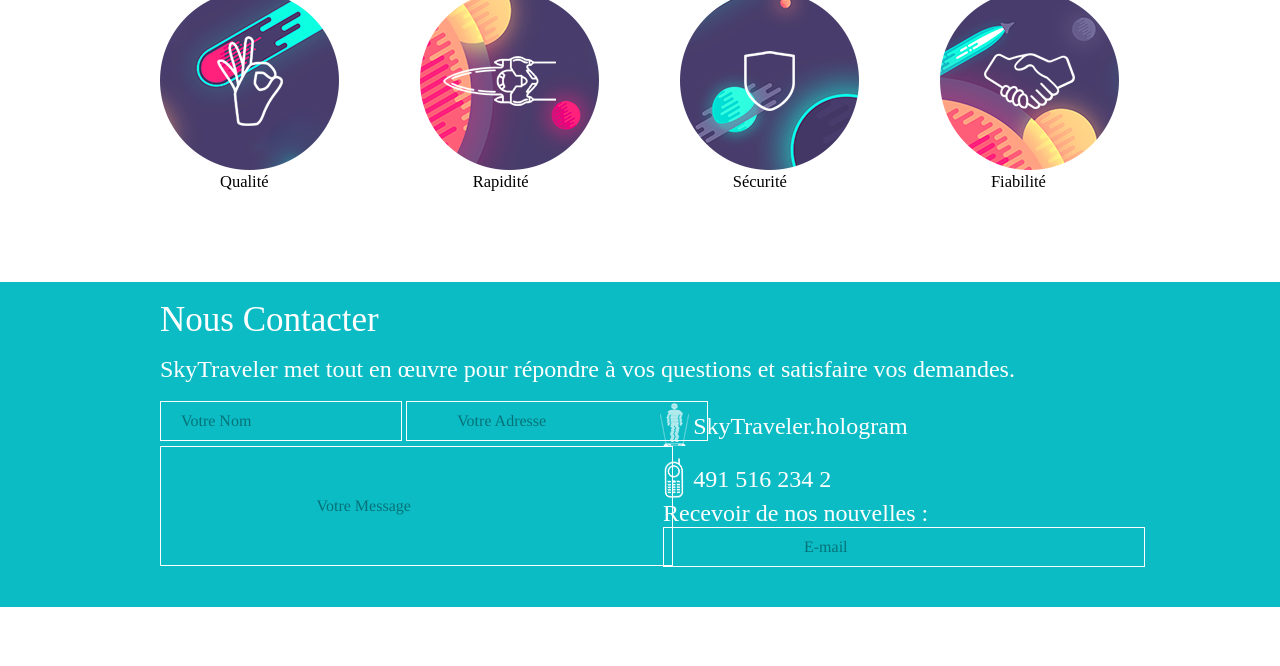
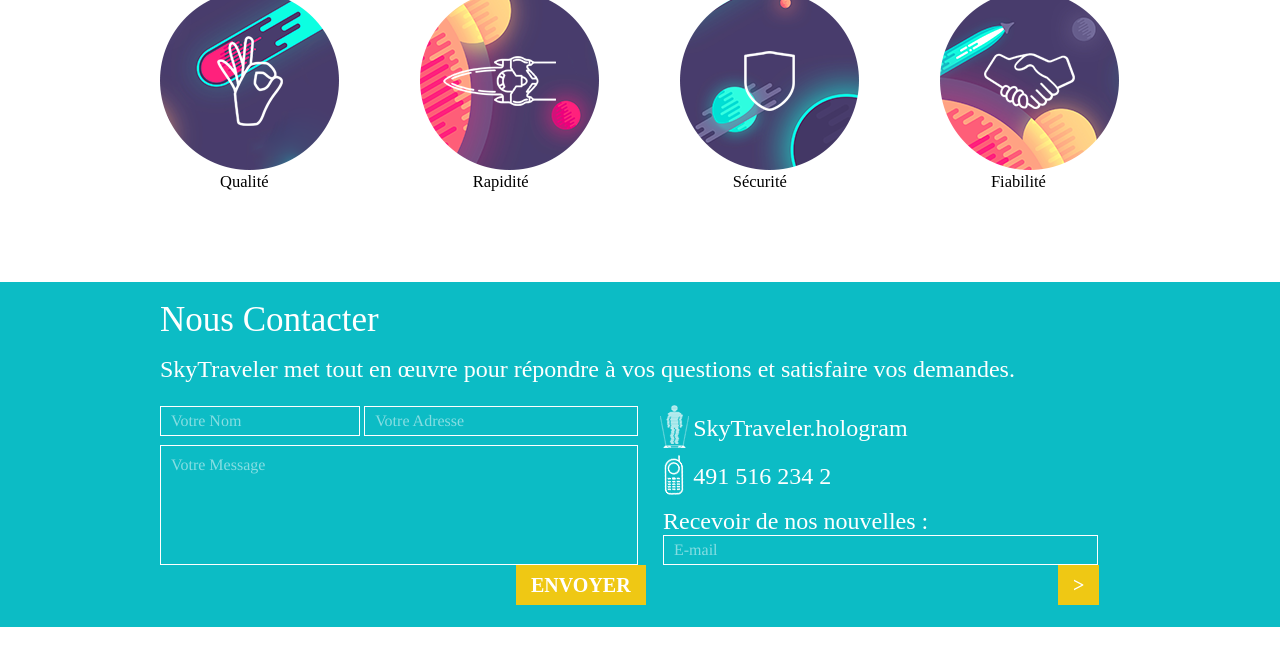
Before and after one commit to vanessachaddouk/starwars, a plain HTML site: page Inté SI/index.html in a window 1280 px wide. Shown: the part 1817-2483 px from the top of the page. Drawn offline with Linux system fonts and the light colour scheme.

Commit message:
Update contact

```diff
--- a/Inté SI/index.html
+++ b/Inté SI/index.html
@@ -53,14 +53,14 @@
             <p class="lol">Rapidité</p>
             <p class="lol">Sécurité</p>
             <p class="lol">Fiabilité</p>
-            <div class="background-contact">
-            </div>
+            <div class="background-contact"></div>
             <div class="contact">
-                <h3>Nous Contacter</span></h3>
+                <h3>Nous <div class="normal">Contacter</div></h3>
                 <span>SkyTraveler met tout en œuvre pour répondre à vos questions et satisfaire vos demandes.</span>
-                <input class="input-name" placeholder="Votre Nom"/>
-                <input class="input-adress" placeholder="Votre Adresse"/>
-                <input class="input-message" placeholder="Votre Message"/>
+                <textarea class="input-name" placeholder="Votre Nom"></textarea>
+                <textarea class="input-adress" placeholder="Votre Adresse"></textarea>
+                <textarea class="input-message" placeholder="Votre Message"></textarea>
+                <a href="#" class="myButton4">ENVOYER</a>
                 <div class="skytravelerhologram">
                     <img src="resources/hologram.png" alt="header" height="43" width="29">
                     <span>SkyTraveler.hologram</span>
@@ -71,16 +71,13 @@
                 </div>
                 <div class="newsletter">
                     <span>Recevoir de nos nouvelles :</span>
-                    <input class="input-newsletter" placeholder="E-mail"/>
+                    <textarea class="input-newsletter" placeholder="E-mail"></textarea>
+                    <a href="#" class="myButton5">></a>
                 </div>
             </div>
         </div>
+    </div>
 
-
-
-    </div>
     <div style="clear: both;"></div>
-
-    <script src="script.js"></script>
 </body>
 </html>
--- a/Inté SI/style.scss
+++ b/Inté SI/style.scss
@@ -19,7 +19,7 @@ body {
     margin-left: auto;
     margin-right: auto;
     width: 960px;
-    height: 1000px;
+    height: 3000px;
 }
 
 .firstPage  {
@@ -161,8 +161,6 @@ body {
 }
 
 .myButton3 {
-    -moz-box-shadow:inset 0px 1px 0px 0px #ffffff;
-    -webkit-box-shadow:inset 0px 1px 0px 0px #ffffff;
     box-shadow:inset 0px 1px 0px 0px #ffffff;
     background-color:#ffffff;
     display:inline-block;
@@ -199,7 +197,7 @@ body {
     margin-top: 92px;
     margin-left: -238px;
     width: 1430px;
-    height: 325px;
+    height: 345px;
     background-color: $blue;
 }
 
@@ -228,37 +226,69 @@ body {
     font-size: 24px;
     font-weight: lighter;
     }
+
+    div{
+        display: inline;
+    }
+}
+
+.myButton4 {
+    float: left;
+    margin-left: 356px;
+    background-color:#efc814;
+    cursor:pointer;
+    color:$white;
+    font-family:"Proxima Nova";
+    font-weight: lighter;
+    font-size:20px;
+    font-weight:bold;
+    padding:10px 15px;
+    text-decoration:none;
 }
 
 .input-name {
-  margin-top: 20px;
-  color: #057278;
-  padding: 10px 20px;
+  resize: none;
+  margin-top: 25px;
+  color: $white;
+  padding-left: 10px;
+  padding-top: 5px;
+  width: 200px;
+  height: 30px;
   border: 1px solid #ffffff;
   font: normal 16px/normal "Proxima Nova", Times, serif;
   background: rgba(252,252,252,0);
 }
 
 .input-name::-webkit-input-placeholder {
-    color:#057278;
+    color: $white;
+    opacity: 0.5;
 }
 
 .input-adress {
-  color: #057278;
-  padding: 10px 50px;
+  resize: none;
+  margin-top: 25px;
+  color: $white;
+  padding-left: 10px;
+  padding-top: 5px;
+  width: 274px;
+  height: 30px;
   border: 1px solid #ffffff;
   font: normal 16px/normal "Proxima Nova", Times, serif;
   background: rgba(252,252,252,0);
 }
 
 .input-adress::-webkit-input-placeholder {
-    color:#057278;
+    color: $white;
+    opacity: 0.5;
 }
 
 .input-message {
+  resize: none;
+  padding: 10px;
+  height: 120px;
+  width: 478px;
   display: block;
-  color: #057278;
-  padding: 50px 155.5px;
+  color: $white;
   border: 1px solid #ffffff;
   font: normal 16px/normal "Proxima Nova", Times, serif;
   background: rgba(252,252,252,0);
@@ -266,13 +296,14 @@ body {
 }
 
 .input-message::-webkit-input-placeholder {
-    color:#057278;
+    color: $white;
+    opacity: 0.5;
 }
 
 .skytravelerhologram {
     float: left;
     margin-left: 500px;
-    margin-top: -163px;
+    margin-top: -200px;
 
     span{
 
@@ -286,7 +317,7 @@ body {
 .phone {
     float: left;
     margin-left: 504px;
-    margin-top: -108px;
+    margin-top: -150px;
 
     span{
 
@@ -301,18 +332,38 @@ body {
 .newsletter {
     float: left;
     margin-left: 503px;
-    margin-top: -65px;
+    margin-top: -96px;
+
     .input-newsletter {
+    resize: none;
     margin-top: 2px;
+    height: 30px;
+    width: 435px;
+    padding-left: 10px;
+    padding-top: 5px;
     display: block;
-    color: #057278;
-    padding: 10px 140px;
+    color: $white;
     border: 1px solid #ffffff;
     font: normal 16px/normal "Proxima Nova", Times, serif;
     background: rgba(252,252,252,0);
     }
 }
 
+.myButton5 {
+    float: left;
+    margin-left: 395px;
+    background-color:#efc814;
+    cursor:pointer;
+    color:$white;
+    font-family:"Proxima Nova";
+    font-weight: lighter;
+    font-size:20px;
+    font-weight:bold;
+    padding:10px 15px;
+    text-decoration:none;
+}
+
 .input-newsletter::-webkit-input-placeholder {
-    color:#057278;
+    color: $white;
+    opacity: 0.5;
 }
```
Also changed, not shown: Inté SI/style.css, 1 other file.
